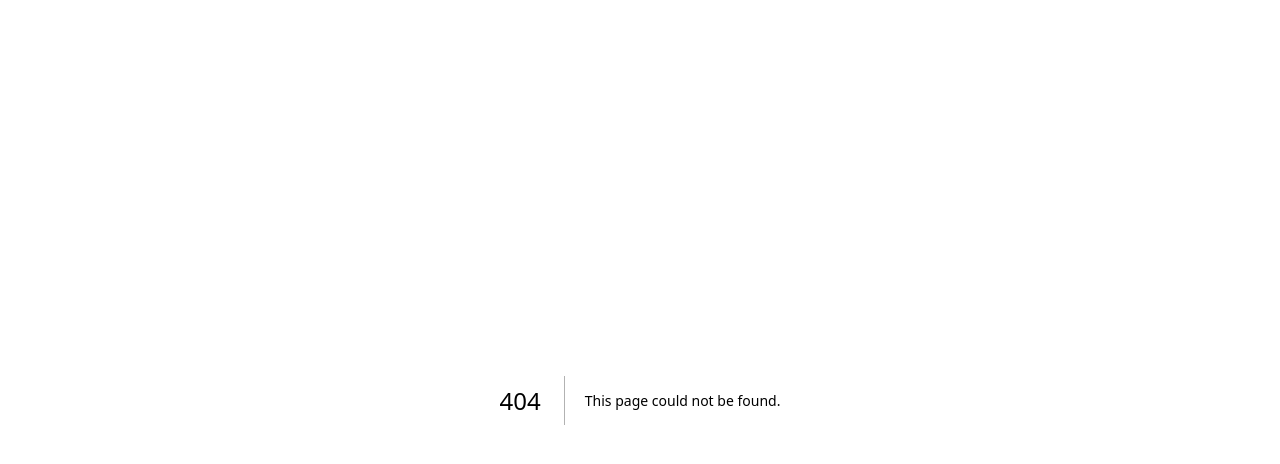
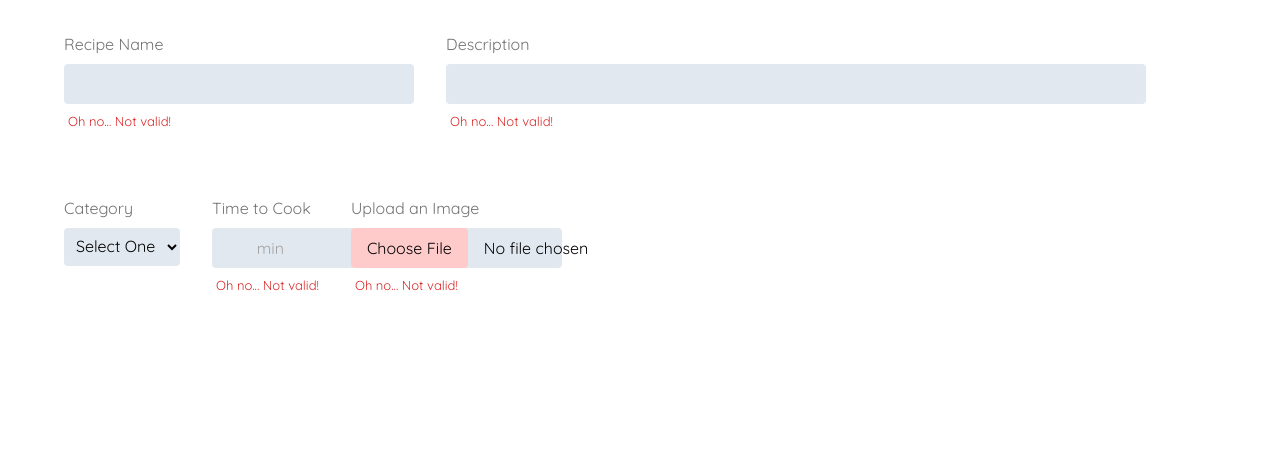
Before and after one commit to mawsonm/bbk-front-end-next, a Next.js app: page /addRecipe/general in a window 1280 px wide. Before the commit this address had no page. Shown: the top 464 px of the page. Built offline with nearby package versions, Linux system fonts and the light colour scheme.

Commit message:
created general details form. need to add validation with hook

```diff
--- a/pages/addRecipe/accordion.js
+++ b/pages/addRecipe/accordion.js
@@ -1,5 +1,9 @@
 import { FontAwesomeIcon } from "@fortawesome/react-fontawesome";
-import { faAngleDown } from "@fortawesome/free-solid-svg-icons";
+import {
+  faAngleDown,
+  faCircleExclamation,
+  faCircleCheck,
+} from "@fortawesome/free-solid-svg-icons";
 import { useState } from "react";
 
 const Accordion = (props) => {
@@ -8,18 +12,22 @@ const Accordion = (props) => {
   return (
     <>
       <div
-        className={`flex justify-between mx-8 border-b-2 border-slate-200 text-[30px] items-center cursor-pointer ${
-          props.index == 1 ? "border-t-2" : ""
+        className={`flex justify-between mx-8 border-t-2 border-slate-200 text-[30px] items-center cursor-pointer ${
+          props.index == 3 ? "border-b-2" : ""
         }`}
         onClick={() => setOpen((prev) => !prev)}
       >
         <h2 className="p-4 font-semibold">
           {props.index}. {props.title}
         </h2>
-        <FontAwesomeIcon
-          icon={faAngleDown}
-          className={`mr-4 transition-transform ${open ? "" : "rotate-180"}`}
-        />
+        <div className="flex gap-8">
+          <FontAwesomeIcon icon={faCircleExclamation} color={"#ef4444"} />
+          <FontAwesomeIcon icon={faCircleCheck} color={"#22c55e"} />
+          <FontAwesomeIcon
+            icon={faAngleDown}
+            className={`mr-4 transition-transform ${open ? "" : "rotate-180"}`}
+          />
+        </div>
       </div>
       {open && props.children}
     </>
--- /dev/null
+++ b/pages/addRecipe/general.js
@@ -0,0 +1,31 @@
+import Input from "./input";
+import Select from "./select";
+const General = () => {
+  return (
+    <div className="px-16 py-8 flex flex-wrap gap-8">
+      <Input title={"Recipe Name"} type={"text"} />
+      <Input title={"Description"} type={"text"} />
+      <Select
+        title={"Category"}
+        options={[
+          "Select One",
+          "Breakfast",
+          "Lunch",
+          "Pasta",
+          "Seafood",
+          "Poultry",
+          "Beef",
+          "Sides",
+          "Party",
+          "Desserts",
+          "Coffee",
+          "Drinks",
+        ]}
+      />
+      <Input title={"Time to Cook"} type={"number"} suffix={"min"} />
+      <Input title={"Upload an Image"} type={"file"} />
+    </div>
+  );
+};
+
+export default General;
--- a/pages/addRecipe/index.js
+++ b/pages/addRecipe/index.js
@@ -1,21 +1,20 @@
 import Navbar from "../navbar";
 import Accordion from "./accordion";
+import General from "./general";
 
 const AddRecipe = () => {
   return (
     <>
       <Navbar />
-      <div className="w-full bg-slate-100 min-h-[calc(100vh-115px)]">
+      <div className="w-full bg-slate-300 min-h-[calc(100vh-115px)]">
         <div className="max-w-[1500px] mx-auto py-16">
           <h1 className="text-[48px] mx-8 font-semibold">Add Recipe</h1>
           <p className="text-[18px] mb-8 mx-8">
             Please fill out details for your recipe.
           </p>
-          <Accordion
-            index={1}
-            title={"General Details"}
-            open={true}
-          ></Accordion>
+          <Accordion index={1} title={"General Details"} open={true}>
+            <General />
+          </Accordion>
           <Accordion index={2} title={"Ingredients"} open={false}></Accordion>
           <Accordion index={3} title={"Instructions"} open={false}></Accordion>
         </div>
--- /dev/null
+++ b/pages/addRecipe/input.js
@@ -0,0 +1,36 @@
+const Input = (props) => {
+  return (
+    <div className="relative py-8">
+      <label className="absolute top-0 left-0 text-neutral-500">
+        {props.title}
+      </label>
+      <div
+        className={`${props.suffix ? "relative" : ""} ${
+          props.suffix ? "w-[100px]" : "w-full"
+        }`}
+      >
+        <input
+          type={props.type}
+          className={`rounded mb-2 focus:outline ${
+            props.type === "file"
+              ? ""
+              : "bg-slate-200 py-2 px-4 focus:bg-slate-100"
+          } focus:outline-2 outline-red-200 ${
+            props.suffix ? "w-[100px]" : ""
+          } ${
+            props.title === "Description" ? "w-[700px]" : "w-[350px]"
+          } file:rounded file:bg-red-200 file:border-none file:py-2 file:px-4 file:mr-4`}
+        />
+        {props.suffix && (
+          <span className="absolute right-7 top-[8px] text-neutral-400">
+            {props.suffix}
+          </span>
+        )}
+      </div>
+      <p className="text-[13px] asbolute bottom-0 text-red-600 ml-1">
+        Oh no... Not valid!
+      </p>
+    </div>
+  );
+};
+export default Input;
--- /dev/null
+++ b/pages/addRecipe/select.js
@@ -0,0 +1,16 @@
+const Select = (props) => {
+  return (
+    <div className="relative py-8">
+      <span className="absolute left-0 top-0 text-neutral-500">
+        {props.title}
+      </span>
+      <select className="rounded focus:outline focus:bg-slate-100 focus:outline-2 p-2 bg-slate-200 outline-red-200">
+        {props.options.map((option, index) => {
+          return <option key={index}>{option}</option>;
+        })}
+      </select>
+    </div>
+  );
+};
+
+export default Select;
--- a/styles/globals.css
+++ b/styles/globals.css
@@ -14,3 +14,11 @@
 transition-timing-function: cubic-bezier(0.4, 0, 0.2, 1);
 transition-duration: 150ms;
 }
+
+@layer base {
+  input[type="number"]::-webkit-inner-spin-button,
+  input[type="number"]::-webkit-outer-spin-button {
+    -webkit-appearance: none;
+    margin: 0;
+  }
+}
```
